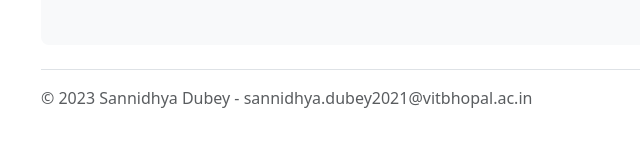
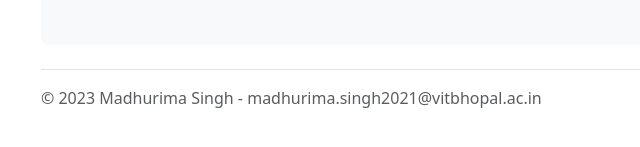
Before and after one commit to Singh2701/merntask2, a plain HTML site: page index.html in a window 1280 px wide. Shown: the part 545-692 px from the top of the page, 41-681 px from the left. Drawn offline with nearby package versions, Linux system fonts and the light colour scheme.

Commit message:
maybe now

```diff
--- a/index.html
+++ b/index.html
@@ -243,7 +243,7 @@
         </div>
 
         <footer class="pt-3 mt-4 text-muted border-top">
-          &copy; 2023 Sannidhya Dubey - sannidhya.dubey2021@vitbhopal.ac.in
+          &copy; 2023 Madhurima Singh - madhurima.singh2021@vitbhopal.ac.in
         </footer>
       </div>
     </main>
```
